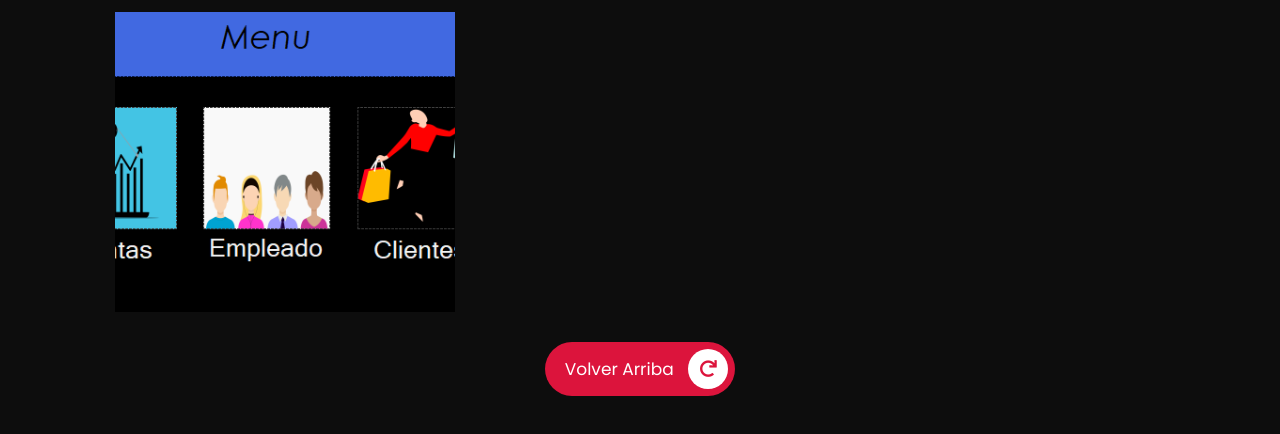
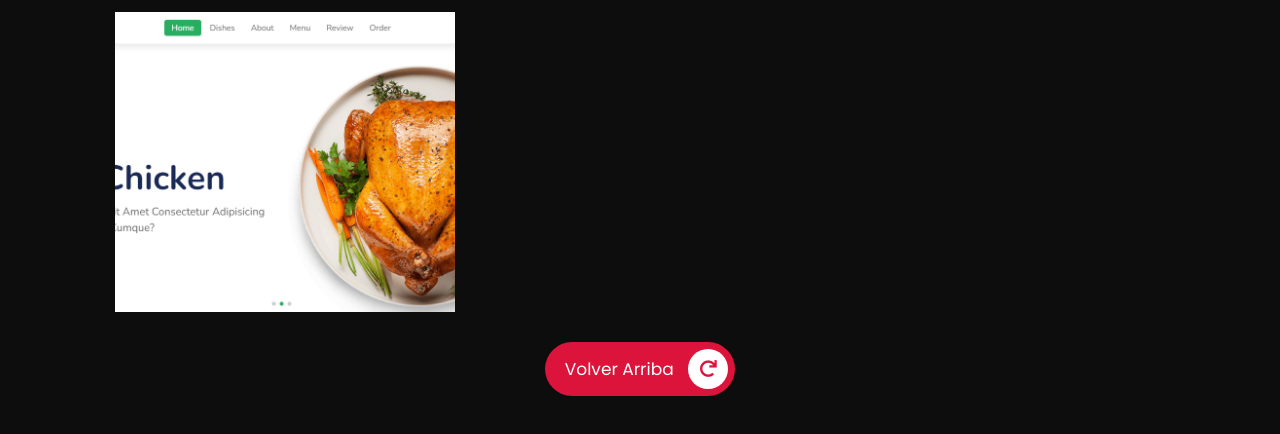
Before and after one commit to ProgrammingDR/Portafolio-1, a plain HTML site: page portfolio.html in a window 1280 px wide. Shown: the part 814-1248 px from the top of the page. Drawn offline with Linux system fonts and the light colour scheme.

Commit message:
Update portfolio.html

```diff
--- a/portfolio.html
+++ b/portfolio.html
@@ -91,7 +91,7 @@
         </div>
 
         <div class="box">
-            <img src="images/Crud.png" alt="">
+            <img src="images/food website.png" alt="">
             <div class="content">
                 <h3>Sitio web de restaurante</h3>
                 <p>Sitio web de restaurante con html, css y js</p>
```
